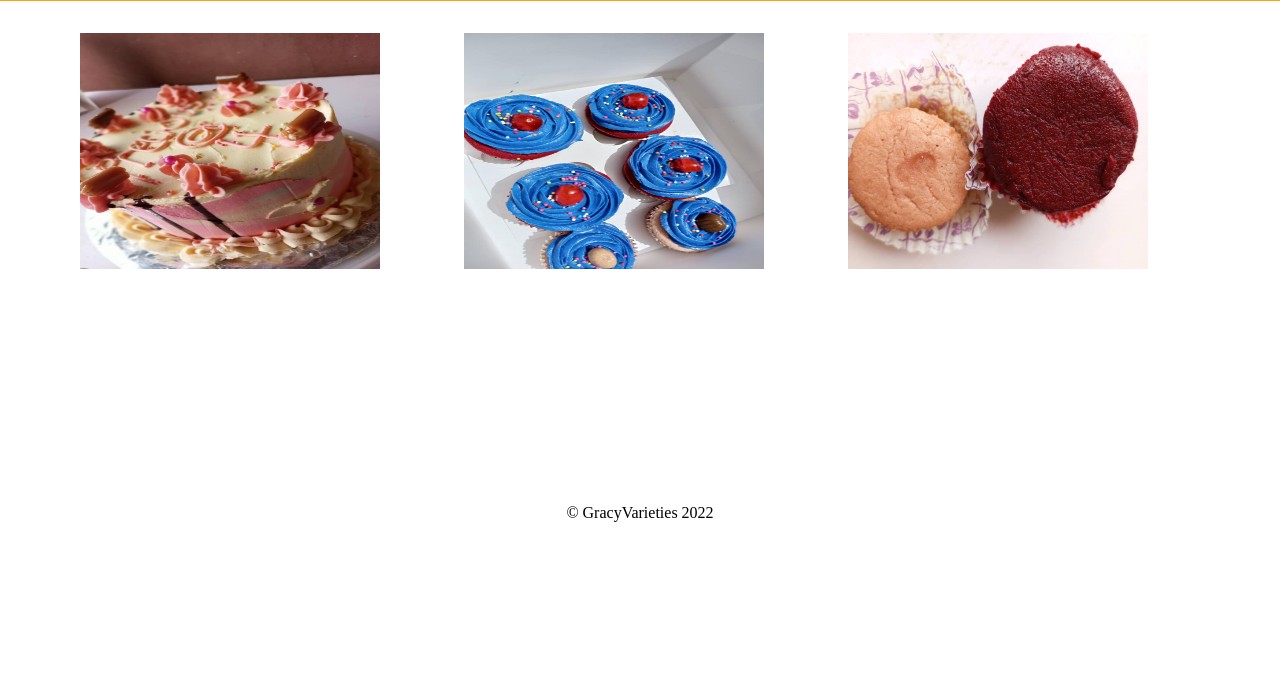
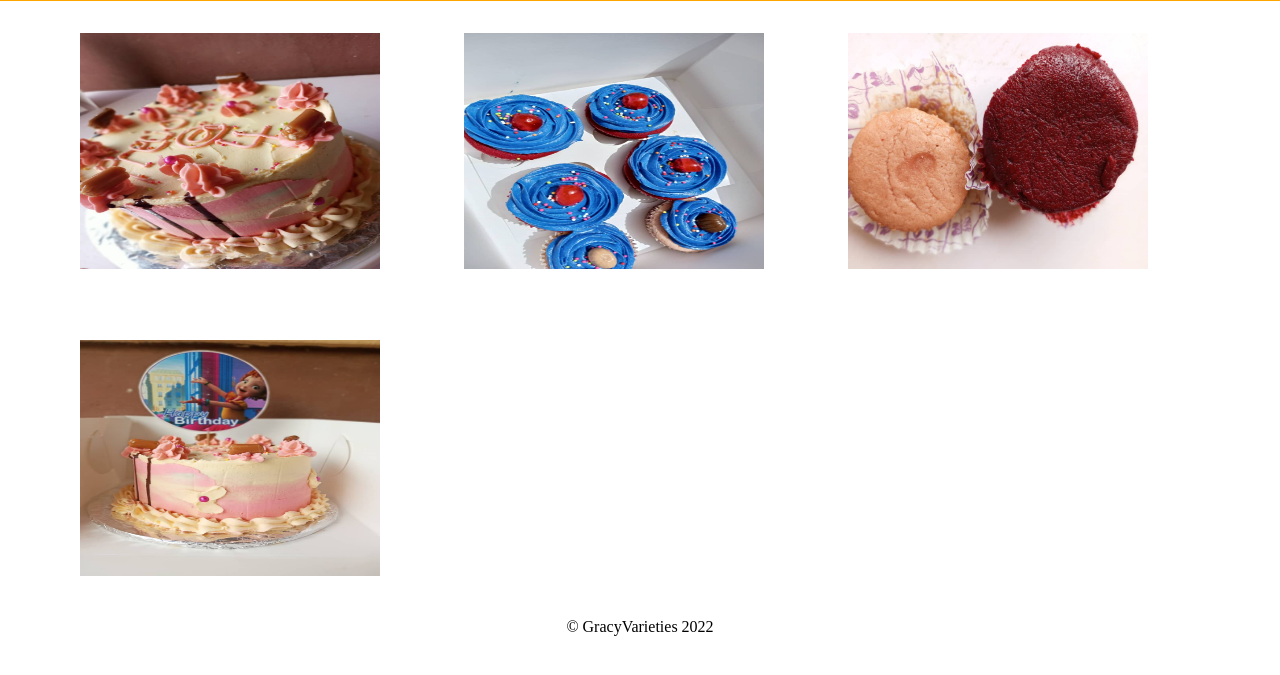
Before and after one commit to olatocode/Gracy-V, a website: page index.html in a window 1280 px wide. Shown: the part 81-756 px from the top of the page. Drawn offline with Linux system fonts and the light colour scheme.

Commit message:
feat/images lg4 add to home page

```diff
--- a/index.html
+++ b/index.html
@@ -31,6 +31,7 @@
           <img src="img/lg1.webp" alt="" />
           <img src="img/lg2.webp" alt="" />
           <img src="img/lg3.webp" alt="" />
+          <img src="img/lg4.webp" alt="" />
         </div>
       </section>
     </main>
```
